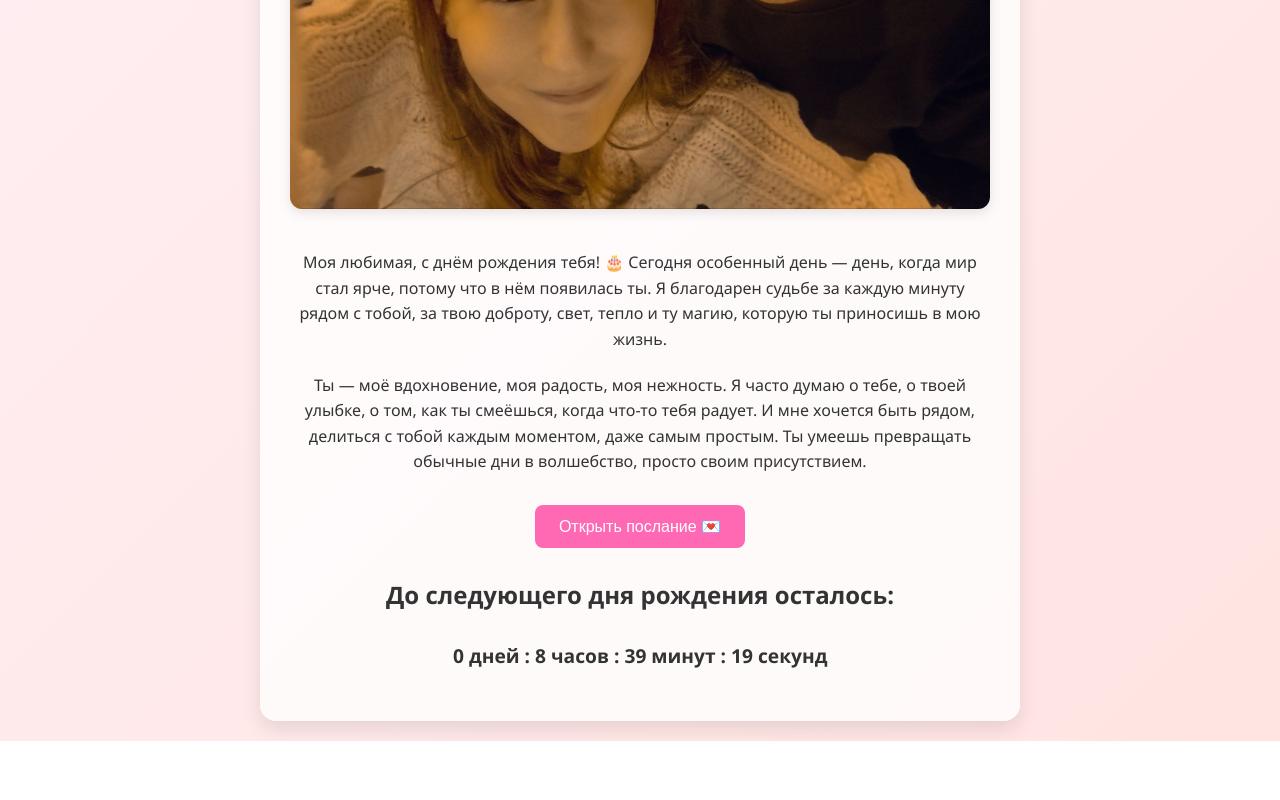
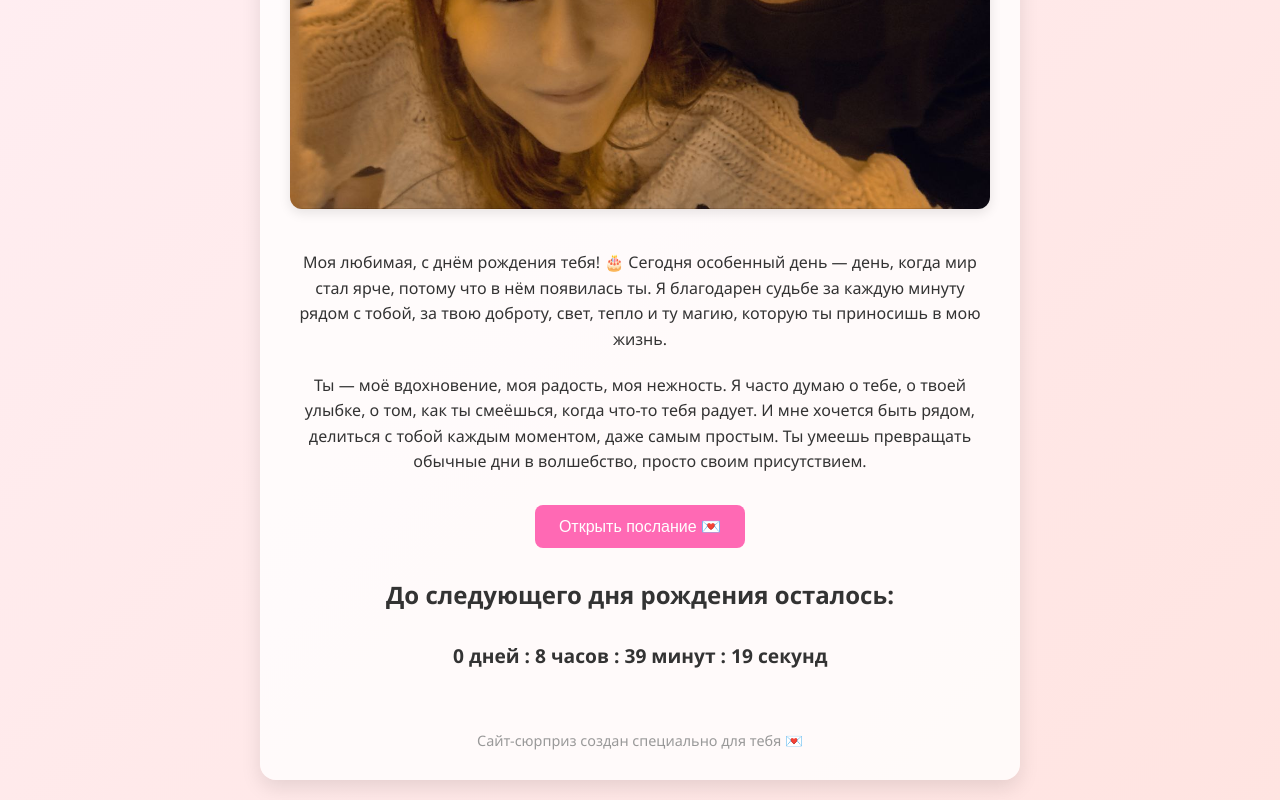
Before and after one commit to FordMatvey/birthday-anna, a plain HTML site: page index.html in a window 1280 px wide. Shown: the part 561-1361 px from the top of the page. Before the commit the page ends 1302 px from the top, so only its background shows below. Drawn offline with Linux system fonts and the light colour scheme.

Commit message:
Add files via upload

```diff
--- a/index.html
+++ b/index.html
@@ -2,6 +2,7 @@
 <html lang="ru">
 <head>
   <meta charset="UTF-8">
+  <meta name="viewport" content="width=device-width, initial-scale=1.0">
   <title>День рождения любимой</title>
   <style>
     body {
@@ -12,12 +13,10 @@
       padding: 0;
       transition: background 1s ease;
     }
-
     body.night {
       background: radial-gradient(circle at top, #1a1a2e, #16213e);
       color: #f0f0f0;
     }
-
     .container {
       max-width: 700px;
       margin: 20px auto;
@@ -28,30 +27,25 @@ body.night {
       text-align: center;
       transition: background 1s ease, color 1s ease;
     }
-
     body.night .container {
       background: #2c2c54cc;
       color: #f0f0f0;
     }
-
     h1 {
       color: #ff69b4;
       font-size: 2em;
       margin-bottom: 20px;
     }
-
     p {
       font-size: 1em;
       line-height: 1.6;
       margin-bottom: 20px;
     }
-
     .gift-list {
       margin: 20px 0;
       padding: 0;
       list-style: none;
     }
-
     .gift-list li {
       background: #ffe0f0;
       margin: 8px 0;
@@ -59,11 +53,9 @@ p {
       border-radius: 8px;
       font-size: 1em;
     }
-
     body.night .gift-list li {
       background: #3d3d5c;
     }
-
     img {
       max-width: 100%;
       height: auto;
@@ -71,17 +63,14 @@ img {
       margin: 20px 0;
       box-shadow: 0 4px 12px rgba(0,0,0,0.1);
     }
-
     audio {
       display: none;
     }
-
     .footer {
       margin-top: 40px;
       font-size: 0.9em;
       color: #999;
     }
-
     .button {
       background: #ff69b4;
       color: white;
@@ -93,11 +82,9 @@ audio {
       margin: 10px;
       transition: background 0.3s ease;
     }
-
     .button:hover {
       background: #ff85c1;
     }
-
     #secret {
       display: none;
       margin-top: 30px;
@@ -107,11 +94,9 @@ audio {
       border-radius: 12px;
       box-shadow: 0 4px 12px rgba(0,0,0,0.1);
     }
-
     body.night #secret {
       background: #3d3d5c;
     }
-
     @keyframes heartbeat {
       0%   { transform: scale(1); }
       25%  { transform: scale(1.1); }
@@ -119,7 +104,6 @@ body.night #secret {
       60%  { transform: scale(1.05); }
       100% { transform: scale(1); }
     }
-
     .heartbeat {
       display: inline-block;
       animation: heartbeat 1s infinite;
@@ -135,24 +119,19 @@ body.night #secret {
         margin: 10px;
         padding: 20px;
       }
-
       h1 {
         font-size: 1.5em;
       }
-
       p {
         font-size: 0.95em;
       }
-
       .button {
         padding: 10px 20px;
         font-size: 0.9em;
       }
-
       .heartbeat {
         font-size: 1em;
       }
-
       #secret {
         font-size: 0.95em;
         padding: 15px;
@@ -172,7 +151,6 @@ body.night #secret {
 
     <p>Ты — моё вдохновение, моя радость, моя нежность. Я часто думаю о тебе, о твоей улыбке, о том, как ты смеёшься, когда что-то тебя радует. И мне хочется быть рядом, делиться с тобой каждым моментом, даже самым простым. Ты умеешь превращать обычные дни в волшебство, просто своим присутствием.</p>
 
-
     <button class="button" onclick="document.getElementById('secret').style.display='block'">Открыть послание 💌</button>
 
     <div id="secret">
@@ -188,6 +166,9 @@ body.night #secret {
       <source src="files/Lublu Annu.mp3" type="audio/mp3">
       Браузер не включил музыку.
     </audio>
+
+    <div class="footer">Сайт-сюрприз создан специально для тебя 💌</div>
+  </div>
 
   <script>
     window.addEventListener('load', () => {
```
Lines whose indentation alone changed are shown as unchanged.
